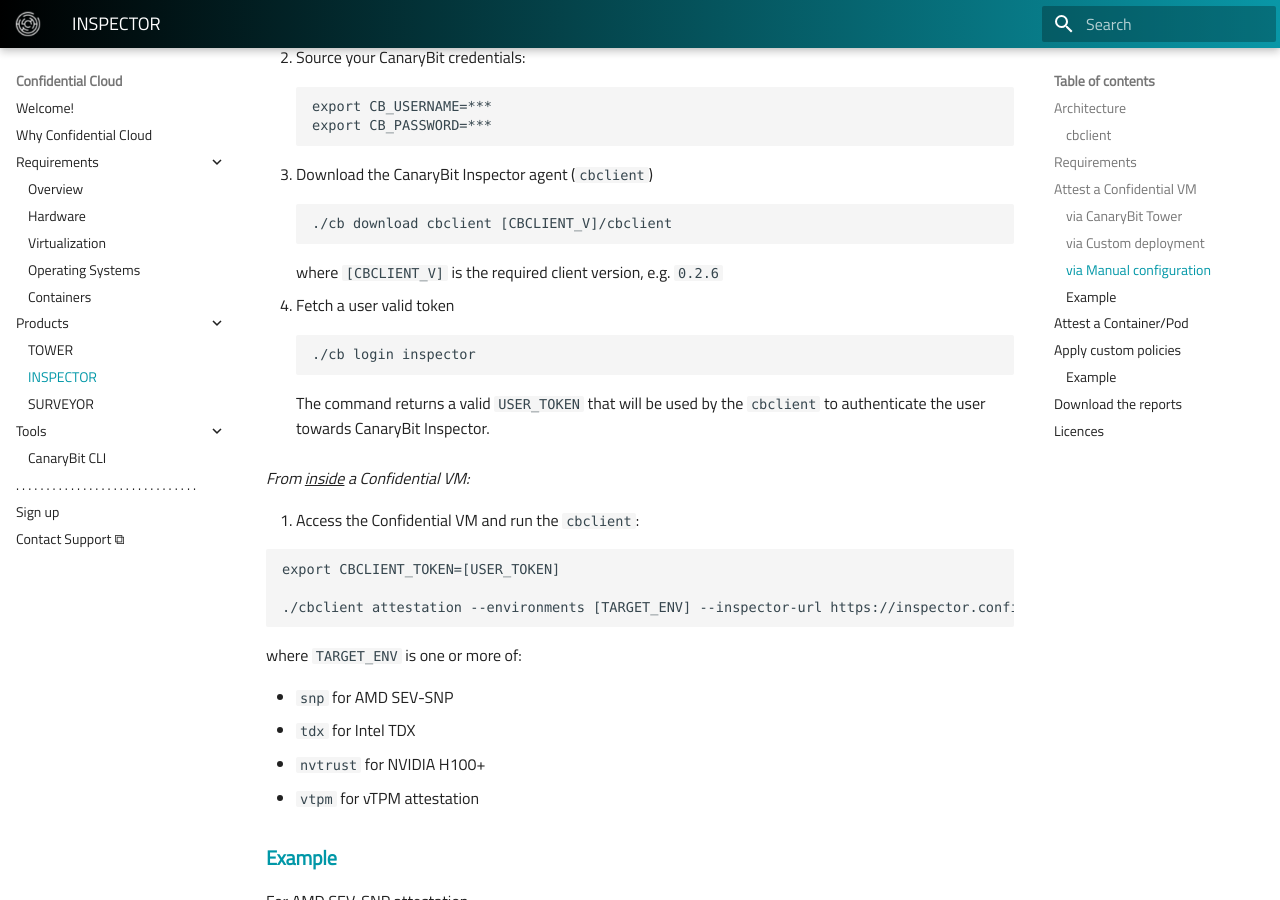
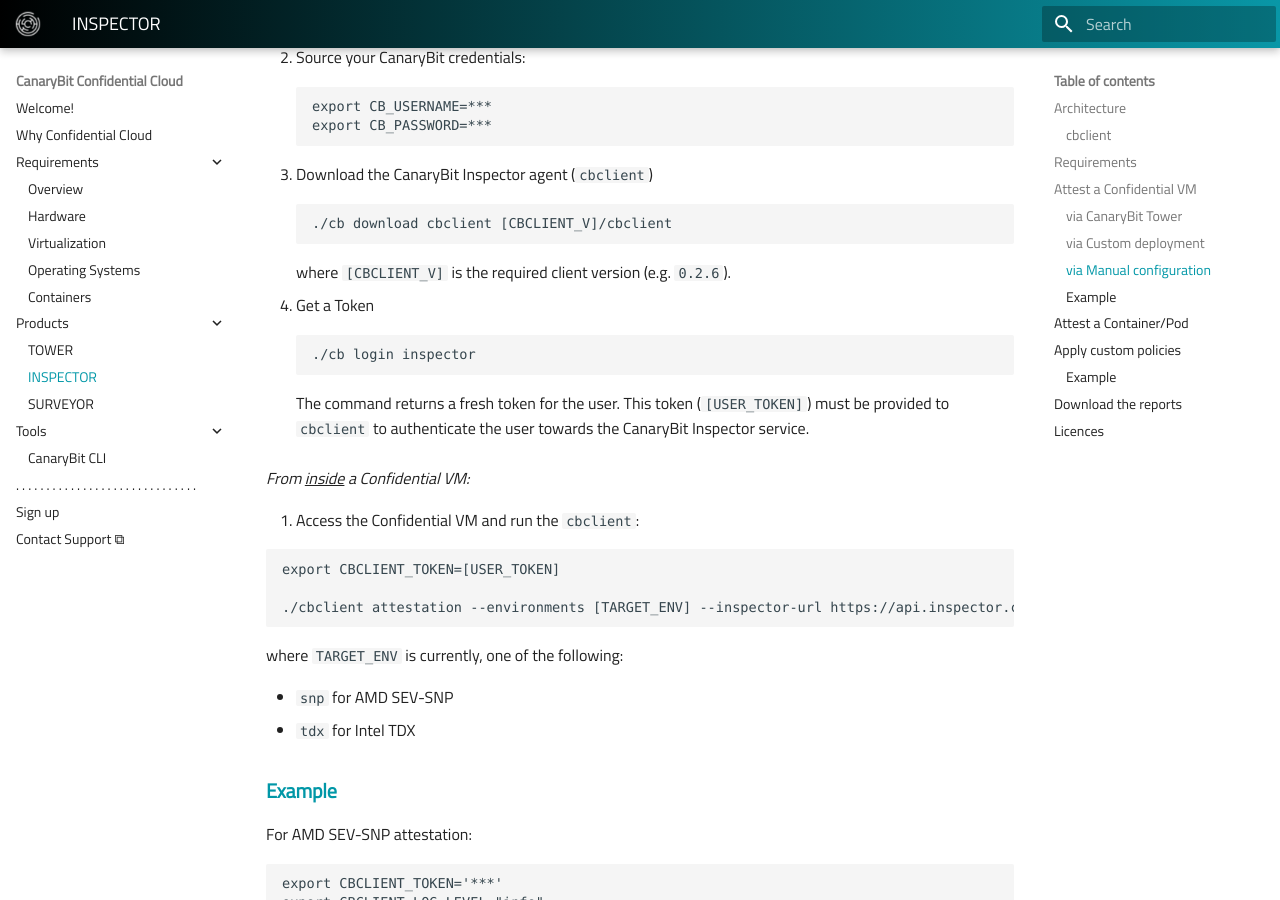
Before and after one commit to canarybit/cc-docs, an MkDocs documentation site: the page built from docs/products/inspector.md, in a window 1280 px wide and 900 px high, scrolled down 2524 px. Built offline with MkDocs 1.6.1 and Material for MkDocs 9.7.7, drawn with Linux system fonts in a browser that asks for light colours; some of the changed text lies outside the part shown.

Commit message:
Updates docs

````diff
--- a/docs/products/inspector.md
+++ b/docs/products/inspector.md
@@ -74,14 +74,16 @@
     ```
     ./cb download cbclient [CBCLIENT_V]/cbclient
     ```
-    where `[CBCLIENT_V]` is the required client version, e.g. `0.2.6`
 
-  4. Fetch a user valid token
+    where `[CBCLIENT_V]` is the required client version (e.g. `0.2.6`).
+
+  4. Get a Token
 
     ```
     ./cb login inspector
     ```
-    The command returns a valid `USER_TOKEN` that will be used by the `cbclient` to authenticate the user towards CanaryBit Inspector.
+
+    The command returns a fresh token for the user. This token (`[USER_TOKEN]`) must be provided to `cbclient` to authenticate the user towards the CanaryBit Inspector service.
 
 *From <ins>inside</ins> a Confidential VM:*
 
@@ -90,15 +92,13 @@
   ```
   export CBCLIENT_TOKEN=[USER_TOKEN]
 
-  ./cbclient attestation --environments [TARGET_ENV] --inspector-url https://inspector.confidentialcloud.io
+  ./cbclient attestation --environments [TARGET_ENV] --inspector-url https://api.inspector.confidentialcloud.io
   ```
 
-  where `TARGET_ENV` is one or more of:
+  where `TARGET_ENV` is currently, one of the following:
 
   - `snp` for AMD SEV-SNP
   - `tdx` for Intel TDX
-  - `nvtrust` for NVIDIA H100+
-  - `vtpm` for vTPM attestation
 
 ### Example
 
--- a/mkdocs.yml
+++ b/mkdocs.yml
@@ -1,4 +1,4 @@
-site_name: Confidential Cloud
+site_name: CanaryBit Confidential Cloud
 site_url: https://docs.confidentialcloud.io
 site_description: >-
   CanaryBit Confidential Cloud is a digital infrastructure security suite for
````
Also changed, not shown: other parts of docs/products/inspector.md (+2 -2 lines), docs/tools/cli.md (+0 -1 lines), docs/img/favicon.png, docs/img/logo.png.
